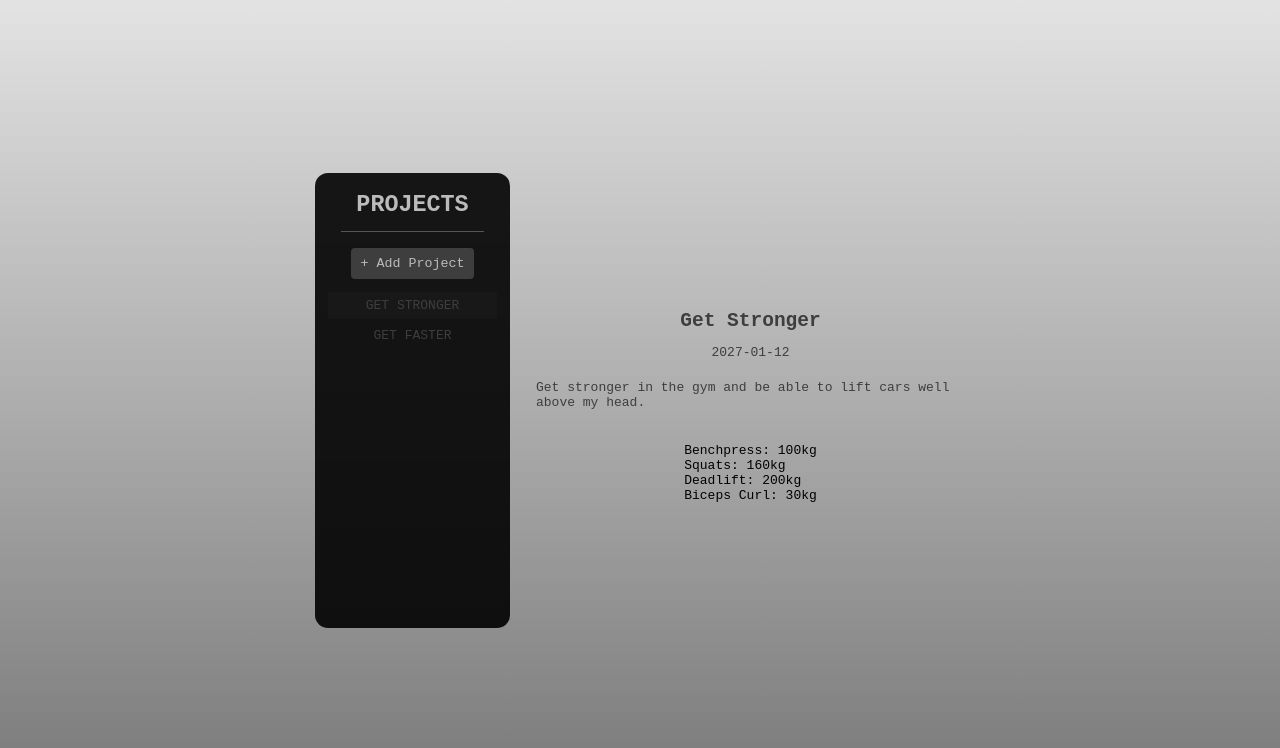
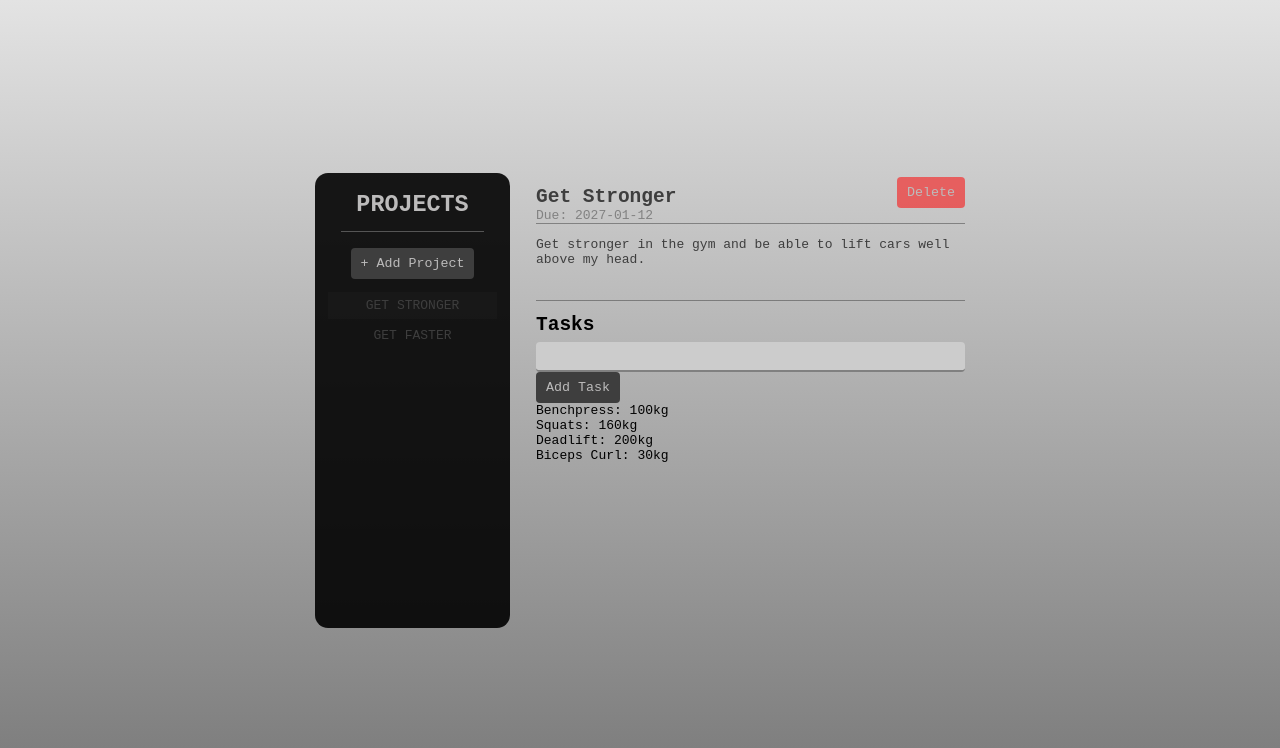
Before and after one commit to Strimlaren/Project-Management, a React (Vite) app: page / in a window 1280 px wide. Both pictures are taken after a click on the element "GET STRONGER". Shown: the top 748 px of the page. Built offline with nearby package versions, Linux system fonts and the light colour scheme.

Commit message:
Worked on styling for workarea module.

```diff
--- a/src/components/WorkArea/WorkArea.jsx
+++ b/src/components/WorkArea/WorkArea.jsx
@@ -1,12 +1,24 @@
-import "./WorkArea.module.css";
+import css from "./WorkArea.module.css";
 
 export default function WorkArea({ project }) {
   return (
     <section>
-      <h1>{project.title}</h1>
-      <p>{project.dueDate}</p>
-      <p>{project.description}</p>
-      <hr />
+      <div className={css.titleContainer}>
+        <h1>{project.title}</h1>
+        <button>Delete</button>
+      </div>
+      <p className={css.date}>Due: {project.dueDate}</p>
+      <hr className={css.hr} />
+      <p className={css.description}>{project.description}</p>
+
+      <hr className={css.hr} />
+      <div className={css.taskInput}>
+        <h2>Tasks</h2>
+        <div className={css.taskInsertion}>
+          <input type="text" required />{" "}
+          <button className={css.addTaskButton}>Add Task</button>
+        </div>
+      </div>
       <ul>
         {project.tasks.map((task, i) => (
           <li key={i}>{task}</li>
--- a/src/components/WorkArea/WorkArea.module.css
+++ b/src/components/WorkArea/WorkArea.module.css
@@ -0,0 +1,64 @@
+section {
+  padding: 0;
+  align-items: start;
+  justify-content: start;
+
+  & h1 {
+    margin-bottom: 0;
+  }
+
+  & .date {
+    color: var(--weak);
+    margin: 0;
+  }
+
+  & h2 {
+    margin: 1rem 0 0.5rem 0;
+  }
+
+  & .description {
+    margin: 1rem 0;
+    min-height: 50px;
+  }
+}
+
+.taskInput {
+  display: flex;
+  flex-direction: column;
+  width: 100%;
+}
+
+.titleContainer {
+  display: flex;
+  justify-content: space-between;
+  width: 100%;
+  align-items: end;
+
+  & button {
+    height: fit-content;
+    background-color: rgba(255, 0, 0, 0.53);
+    margin-bottom: 0;
+    transition: 0.4s ease;
+  }
+
+  & button:hover {
+    background-color: rgba(255, 0, 0, 0.788);
+    box-shadow: none;
+  }
+}
+
+.hr {
+  border: 0;
+  border-bottom: 1px solid var(--weak);
+  margin: 0;
+  width: 100%;
+}
+
+.taskInsertion {
+  & button {
+  }
+
+  & input {
+    width: 100%;
+  }
+}
--- a/src/generalStyles.css
+++ b/src/generalStyles.css
@@ -2,6 +2,7 @@
   --primary: rgba(0, 0, 0, 0.893);
   --secondary: rgb(188, 187, 187);
   --tetriary: rgb(62, 62, 62);
+  --weak: rgba(62, 62, 62, 0.5);
 }
 
 * {
```
